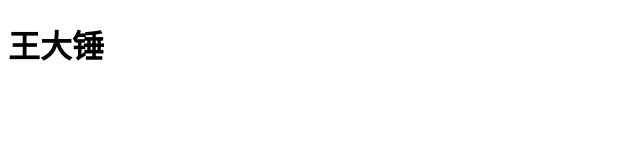
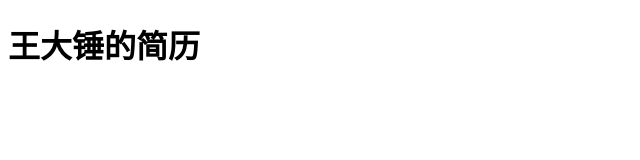
Before and after one commit to luolinzhen/wangdachui, a plain HTML site: page index.html in a window 1280 px wide. Shown: the whole page, without its empty margins (0-640 px from the left). Drawn offline with Linux system fonts and the light colour scheme.

Commit message:
更新内容

```diff
--- a/index.html
+++ b/index.html
@@ -4,7 +4,7 @@
 <meta charset='UTF-8'><meta name='viewport' content='width=device-width initial-scale=1'>
 <title></title>
 </head>
-<body><h1 id='王大锤'>王大锤</h1>
+<body><h1 id='王大锤'>王大锤的简历</h1>
 <p>&nbsp;</p>
 </body>
 </html>
```
